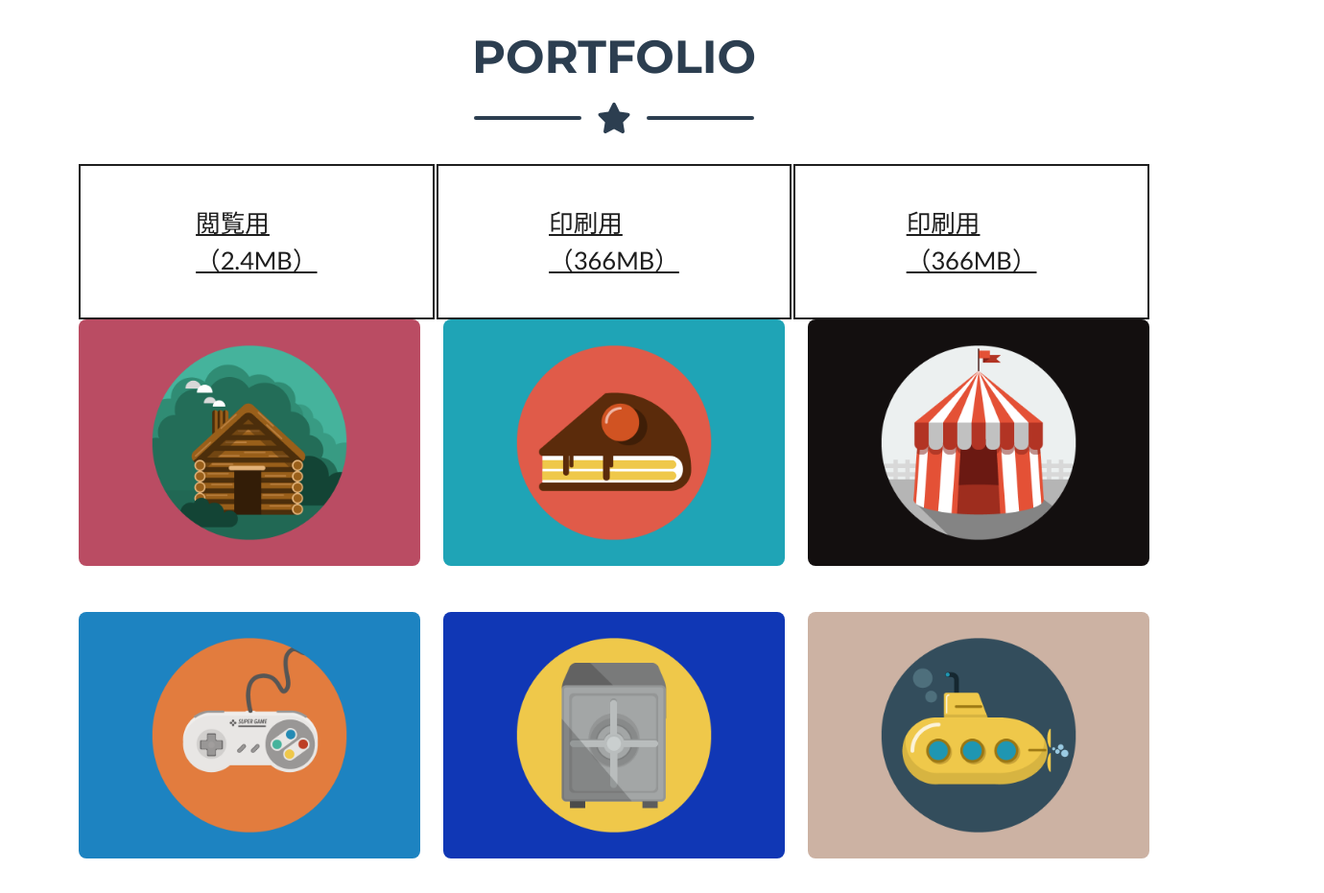
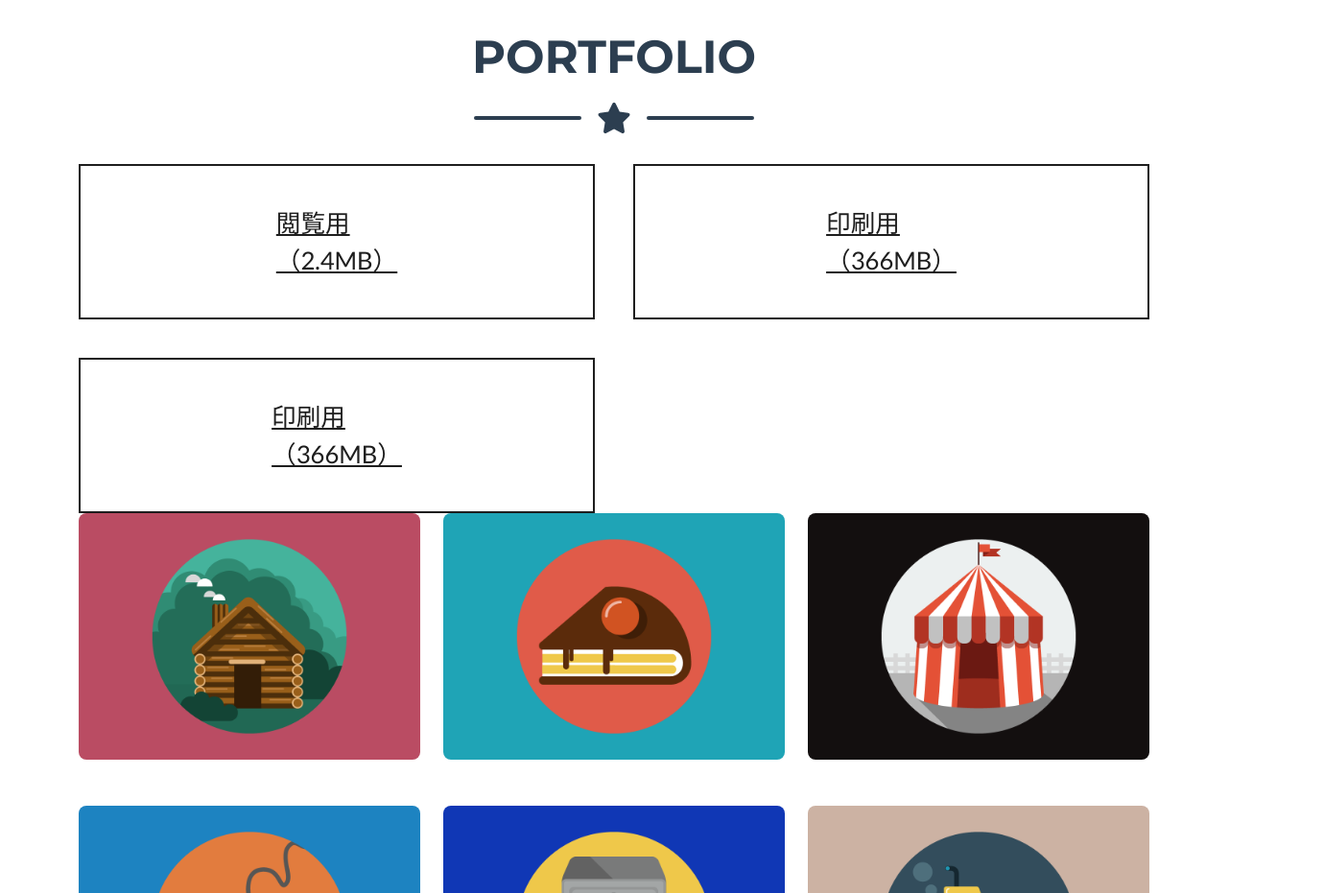
Before and after one commit to YU88888888888/portfolio_Yusuke, a plain HTML site: page index.html in a window 1280 px wide. Shown: the part 840-1771 px from the top of the page at 96% size, 1380 px wide, since content can reach past the window. Drawn offline with nearby package versions, Linux system fonts and the light colour scheme.

Commit message:
Update index.html

```diff
--- a/index.html
+++ b/index.html
@@ -70,7 +70,7 @@
 
 
 
-        <div class="c-LayoutMultipleColumnsToSingle --Preset5">
+        <div class="c-LayoutMultipleColumnsToSingle --Preset4">
           <div class="c-LayoutMultipleColumnsToSingle__Item">
             <a href="/files/pdf/guideline_004_sp.pdf" class="c-ButtonBorder" download="応募要項（閲覧用）.pdf">
               <span class="c-ButtonBorder__Icon --Pdf">
```
